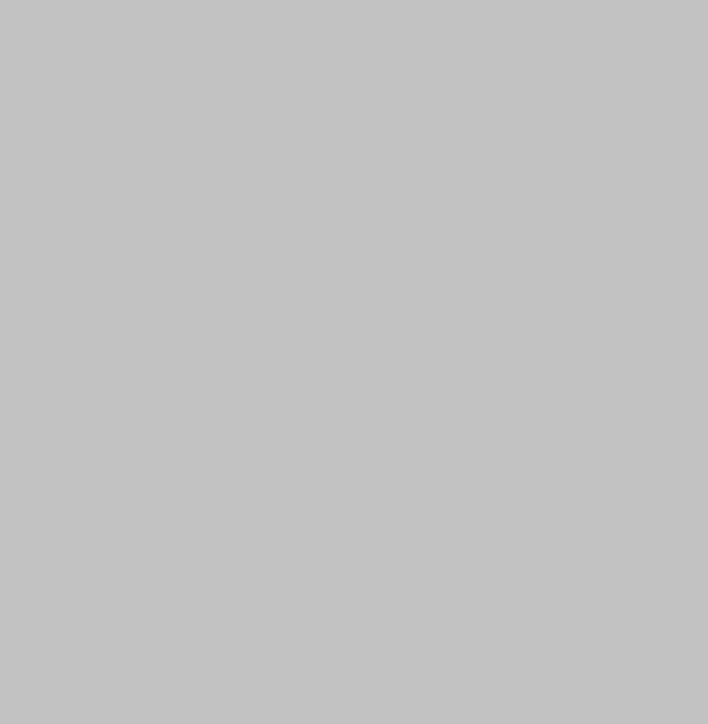
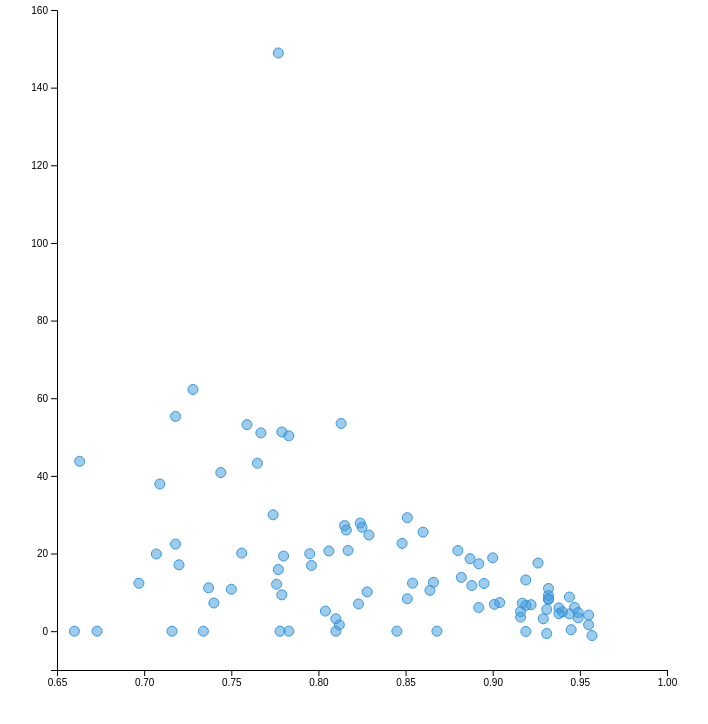
Before and after one commit to daenub/IAD2019.corona-data, a website built with Parcel: page src/index.html in a window 1280 px wide. Shown: the whole page, without its empty margins (3-711 px from the left). Built offline with nearby package versions, Linux system fonts and the light colour scheme.

Commit message:
add basic scatter plot

```diff
--- a/src/css/main.css
+++ b/src/css/main.css
@@ -1,5 +1,5 @@
 @import url(./reset.css);
 
 body {
-  background-color: #c2c2c2;
+  min-height: 100vh;
 }
--- a/src/index.html
+++ b/src/index.html
@@ -8,5 +8,8 @@
     <script src="./main.js" type="module" async defer></script>
     <link rel="stylesheet" href="./css/main.css" />
   </head>
-  <body></body>
+  <body>
+    <div id="my_dataviz"></div>
+    <p id="label"></p>
+  </body>
 </html>
--- /dev/null
+++ b/src/js/chart.js
@@ -0,0 +1,58 @@
+import data from "../../data/dataset.json"
+import * as d3 from "d3"
+
+export const initChart = () => {
+  const labelElement = document.querySelector("#label")
+
+  // set the dimensions and margins of the graph
+  const margin = { top: 10, right: 30, bottom: 30, left: 60 },
+    width = 700 - margin.left - margin.right,
+    height = 700 - margin.top - margin.bottom
+
+  // append the svg object to the body of the page
+  const svg = d3
+    .select("#my_dataviz")
+    .append("svg")
+    .attr("width", width + margin.left + margin.right)
+    .attr("height", height + margin.top + margin.bottom)
+    .append("g")
+    .attr("transform", "translate(" + margin.left + "," + margin.top + ")")
+
+  // Add X axis
+  const x = d3.scaleLinear().domain([0.65, 1]).range([0, width])
+  svg
+    .append("g")
+    .attr("transform", "translate(0," + height + ")")
+    .call(d3.axisBottom(x))
+
+  // Add Y axis
+  const y = d3.scaleLinear().domain([-10, 160]).range([height, 0])
+  svg.append("g").call(d3.axisLeft(y))
+
+  // Add dots
+  svg
+    .append("g")
+    .selectAll("dot")
+    .data(data)
+    .enter()
+    .append("circle")
+    .attr("cx", function (d) {
+      return x(d.hdi["2019"])
+    })
+    .attr("cy", function (d) {
+      return y(d.excessMortality["2021"])
+    })
+    .attr("r", 5)
+    .attr("stroke", "rgba(60, 151, 218, 1)")
+    .style("fill", "rgba(60, 151, 218, 0.5)")
+    .on("mouseover", showLabel)
+    .on("mouseleave", hideLabel)
+
+  function showLabel(el, d) {
+    labelElement.textContent = d.country
+  }
+
+  function hideLabel() {
+    labelElement.textContent = ""
+  }
+}
--- a/src/main.js
+++ b/src/main.js
@@ -1,3 +1,13 @@
-import data from "../data/dataset.json"
+import { initChart } from "./js/chart"
 
-console.log(data)
+const ready = (fn) => {
+  if (document.readyState !== "loading") {
+    fn.call()
+  } else {
+    document.addEventListener("DOMContentLoaded", fn)
+  }
+}
+
+ready(() => {
+  initChart()
+})
```
